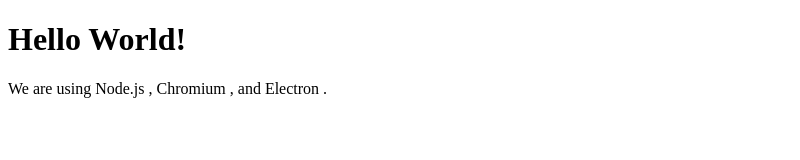
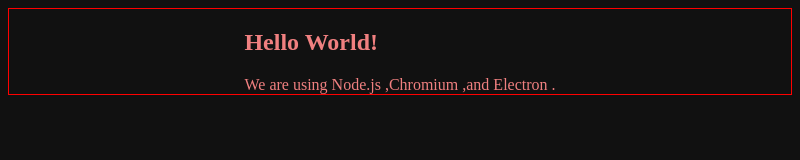
Before and after one commit to rrichglitch/Scheduling, an Electron app: page index.html in a window 800 px wide. Drawn offline with Linux system fonts and the light colour scheme.

Commit message:
Started prototyping the frontend

```diff
--- a/index.html
+++ b/index.html
@@ -2,14 +2,14 @@
 <html>
   <head>
     <meta charset="UTF-8">
-    <!-- https://developer.mozilla.org/en-US/docs/Web/HTTP/CSP -->
     <meta http-equiv="Content-Security-Policy" content="default-src 'self'; script-src 'self'">
-    <title>Hello World!</title>
+    <link rel="stylesheet" href="style.css">
+    <title>Schedule</title>
   </head>
   <body>
+    <section>
     <h1>Hello World!</h1>
-    We are using Node.js <span id="node-version"></span>,
-    Chromium <span id="chrome-version"></span>,
-    and Electron <span id="electron-version"></span>.
+    We are using Node.js <span id="node-version"></span>,Chromium <span id="chrome-version"></span>,and Electron <span id="electron-version"></span>.
+    </section>
   </body>
 </html>
--- /dev/null
+++ b/style.css
@@ -0,0 +1,11 @@
+body {
+  background-color: #111;
+  color: lightcoral;
+  display: flex;
+  justify-content: center;
+  align-items: center;
+  flex-direction: column;
+  border: 1px solid;
+  border-color: red;
+  padding: 0px;
+}
```
